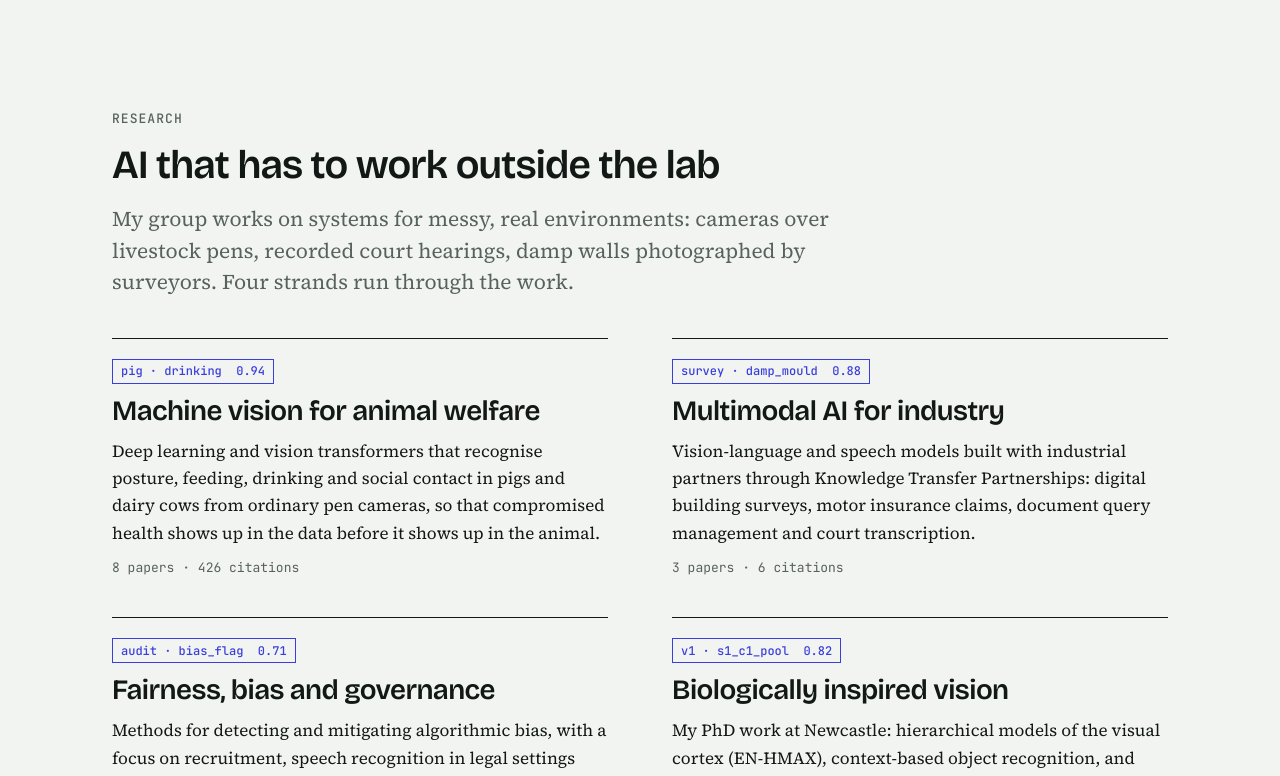
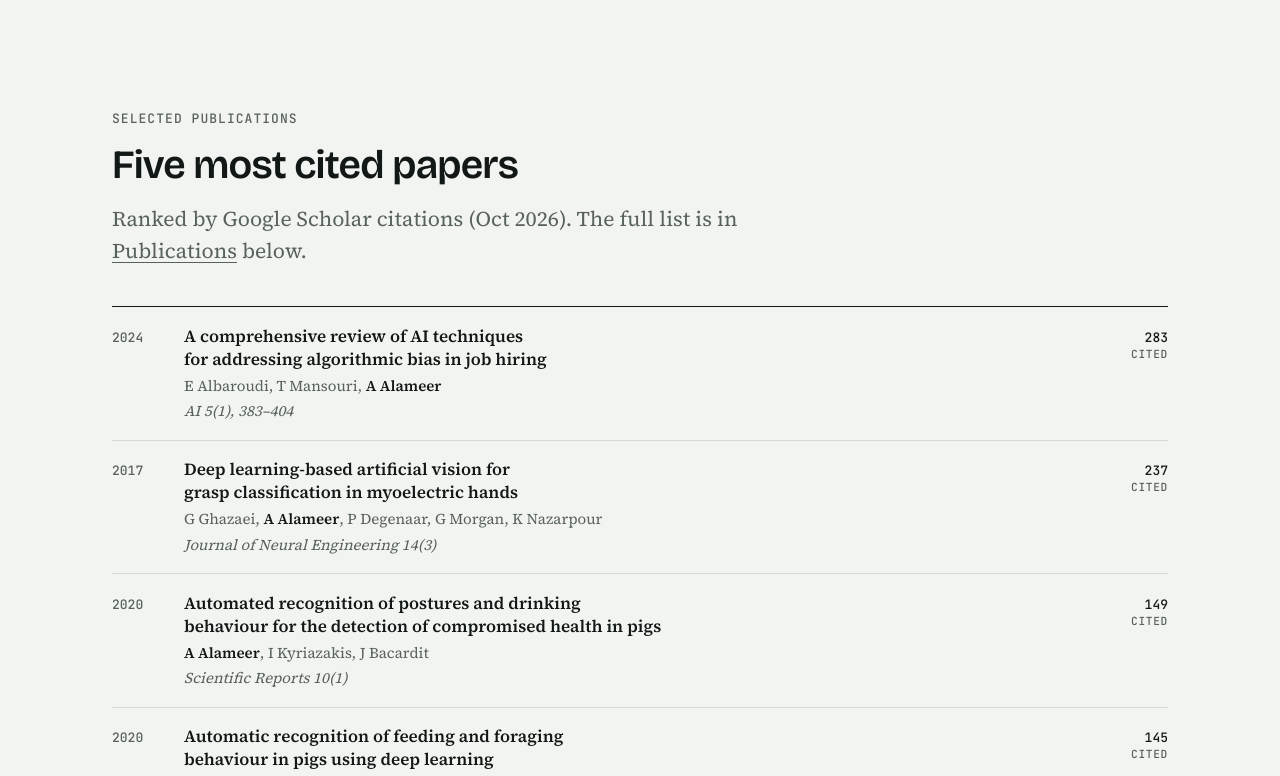
Before and after one commit to Ali-Alameer/portfolio, a Next.js app: page / in a window 1280 px wide. Shown: the part 735-1511 px from the top of the page. Built offline with nearby package versions, Linux system fonts and the light colour scheme.

Commit message:
Add selected publications section

```diff
--- a/src/app/page.tsx
+++ b/src/app/page.tsx
@@ -1,5 +1,5 @@
 import CitationChart from "@/components/CitationChart";
-import Publications from "@/components/Publications";
+import Publications, { SelectedPublications } from "@/components/Publications";
 import ThemeToggle from "@/components/ThemeToggle";
 import {
   datasets,
@@ -109,6 +109,19 @@ export default function Home() {
               <CitationChart />
             </aside>
           </div>
+        </section>
+
+        {/* Selected publications ---------------------------------- */}
+        <section id="selected" className={styles.section} aria-labelledby="selected-h">
+          <div className={styles.sectionHead}>
+            <p className={styles.eyebrow}>Selected publications</p>
+            <h2 id="selected-h">Five most cited papers</h2>
+            <p className={styles.intro}>
+              Ranked by Google Scholar citations ({scholarStats.asOf}). The full list is in{" "}
+              <a href="#publications">Publications</a> below.
+            </p>
+          </div>
+          <SelectedPublications />
         </section>
 
         {/* Research --------------------------------------------------- */}
--- a/src/components/Publications.tsx
+++ b/src/components/Publications.tsx
@@ -15,6 +15,39 @@ function Authors({ text }: { text: string }) {
     <>
       {parts.map((p, i) => (p === "A Alameer" ? <strong key={i}>{p}</strong> : p))}
     </>
+  );
+}
+
+export function SelectedPublications({ count = 5 }: { count?: number }) {
+  const rows = [...publications].sort((a, b) => b.citations - a.citations).slice(0, count);
+
+  return (
+    <ol className={styles.list}>
+      {rows.map((p) => (
+        <li key={p.title} className={styles.row}>
+          <span className={styles.year}>{p.year}</span>
+          <div className={styles.main}>
+            <h3 className={styles.title}>
+              <a
+                href={`https://scholar.google.com/scholar?q=${encodeURIComponent(`"${p.title}"`)}`}
+                target="_blank"
+                rel="noreferrer"
+              >
+                {p.title}
+              </a>
+            </h3>
+            <p className={styles.authors}>
+              <Authors text={p.authors} />
+            </p>
+            <p className={styles.venue}>{p.venue}</p>
+          </div>
+          <span className={styles.cites} title="Google Scholar citations">
+            {nf.format(p.citations)}
+            <span className={styles.citesLabel}>cited</span>
+          </span>
+        </li>
+      ))}
+    </ol>
   );
 }
 
```
